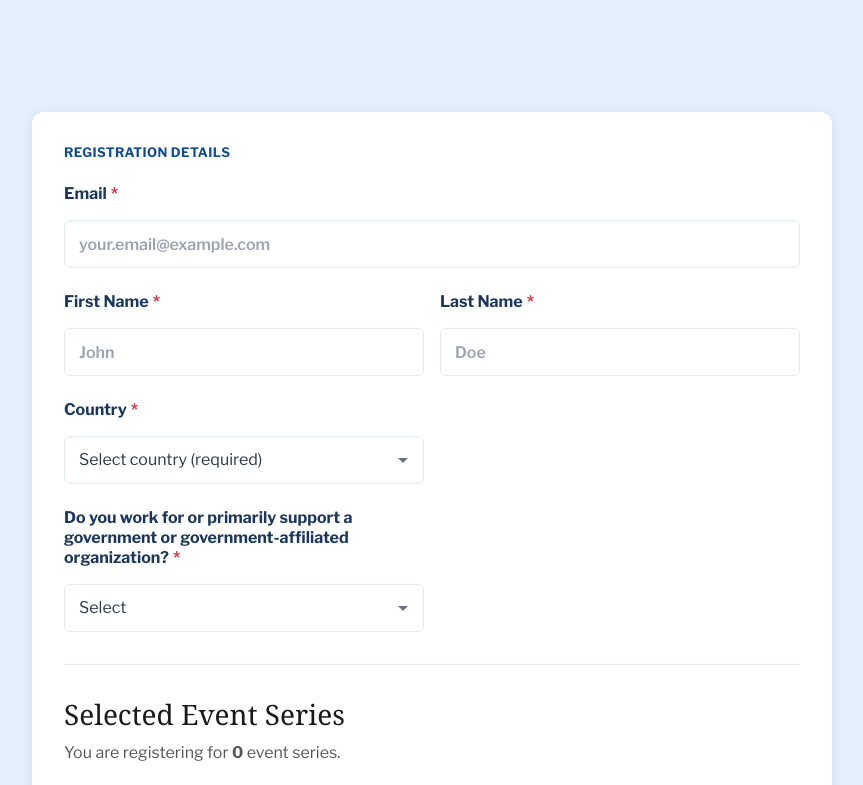
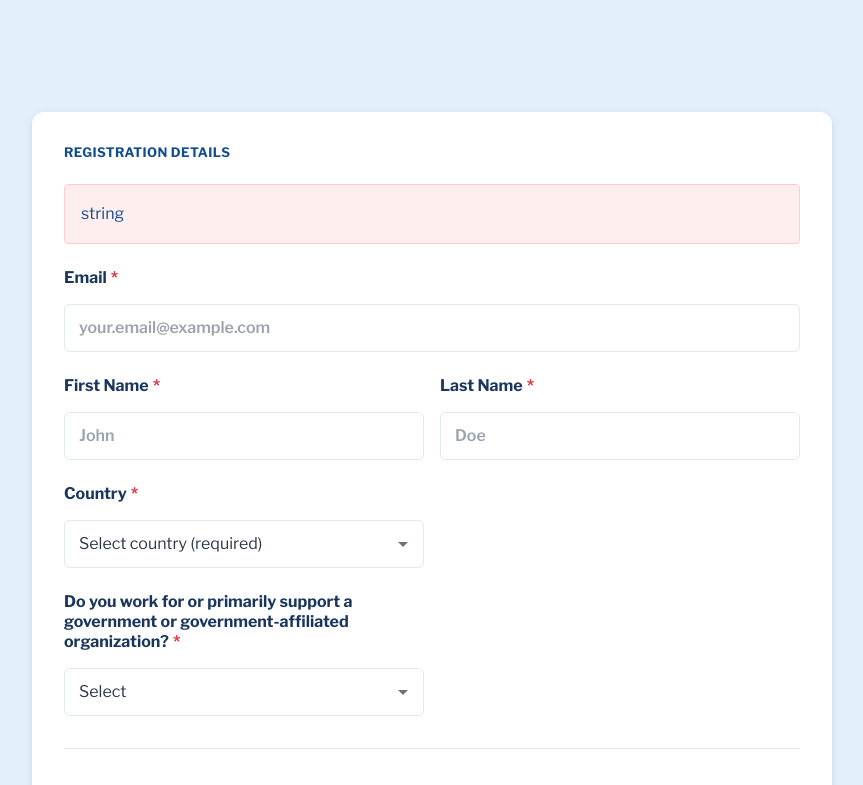
Before and after one commit to khanbilal-devop/Burnes-submission, a React (Vite) app: page / in a window 1280 px wide. Shown: the top 785 px of the page, without its empty margins (208-1071 px from the left). Built offline with nearby package versions, Linux system fonts and the light colour scheme; a web font is replaced by a local one.

Commit message:
Error message contaner coded

```diff
--- a/src/App.css
+++ b/src/App.css
@@ -174,3 +174,15 @@
 .registration-help a:hover {
   text-decoration: underline;
 }
+
+
+.alert {
+  padding: var(--space-4);
+  border-radius: var(--radius-xs);
+}
+
+.alert-error {
+  background-color: var(--color-error-bg);
+  border: 1px solid var(--color-error-border);
+  color: var(--color-heading);
+}
--- a/src/App.tsx
+++ b/src/App.tsx
@@ -31,7 +31,9 @@ const NO_GOVERNMENT_AFFILIATION =
 
 const App = () => {
   const [values, setValues] = useState<RegistrationFormValues>(INITIAL_VALUES);
-  const [selectedSeries, setSelectedSeries] = useState<string[]>([]);
+  const [selectedSeries, setSelectedSeries] = useState<string[]>([])
+  const [errorMessage, setErrorMessage] = useState<string>("string");
+  const [isFormSubmitted, setIsFormSubmitted] = useState<boolean>(false);
 
 
   const asksGovernmentLevel =
@@ -56,8 +58,8 @@ const App = () => {
 
 
 
-  /* Add the id if it is missing, drop it if it is already there. */
   const toggleSeries = useCallback((id: string) => {
+    setErrorMessage('')
     setSelectedSeries((previous) =>
       previous.includes(id)
         ? previous.filter((seriesId) => seriesId !== id)
@@ -72,7 +74,6 @@ const App = () => {
   }
 
   const handleSubmit = (event: FormEvent<HTMLFormElement>) => {
-    console.log('clicked submit')
     event.preventDefault()
     console.log('Registration payload', { ...values, selectedSeries })
   }
@@ -85,6 +86,12 @@ const App = () => {
             Registration Details
           </h1>
         </header>
+
+        {errorMessage && (
+          <p className="alert alert-error" role="alert">
+            {errorMessage}
+          </p>
+        )}
 
 
         <div className="form-layout">
@@ -249,7 +256,7 @@ const App = () => {
           <button
             type="submit"
             className="register-button"
-            disabled={false}
+            disabled={isFormSubmitted}
           >
             Register
           </button>
--- a/src/styles/tokens.css
+++ b/src/styles/tokens.css
@@ -18,6 +18,8 @@
   --color-primary-hover: #0052a3;
   --color-on-primary: #ffffff;
   --color-help: #666666;
+  --color-error-bg: #ffeeee;
+  --color-error-border: #ffcccc;
   --color-required: #dc3545;
   --color-control-text: #2d3748;
   --color-body: #1a1a1a;
```
